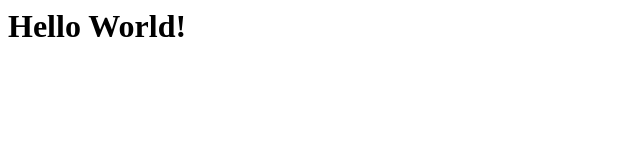
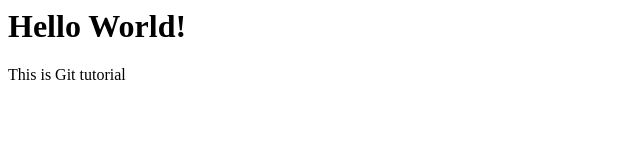
Before and after one commit to ruthielise/Git-Demo, a plain HTML site: page index.html in a window 1280 px wide. Shown: the whole page, without its empty margins (0-640 px from the left). Drawn offline with Linux system fonts and the light colour scheme.

Commit message:
Added message to index file

```diff
--- a/index.html
+++ b/index.html
@@ -1 +1,3 @@
 <h1>Hello World!</h1>
+
+<p>This is Git tutorial</p>
```
